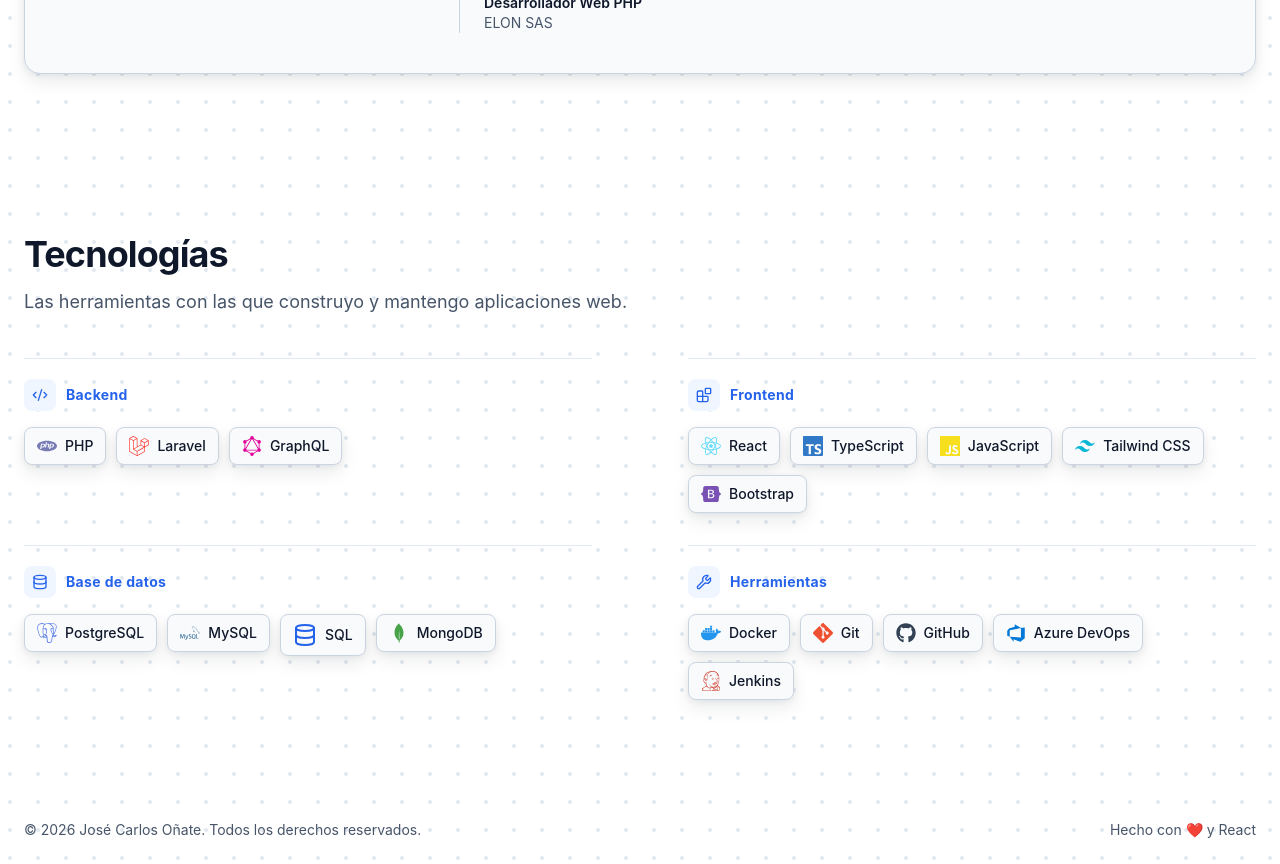
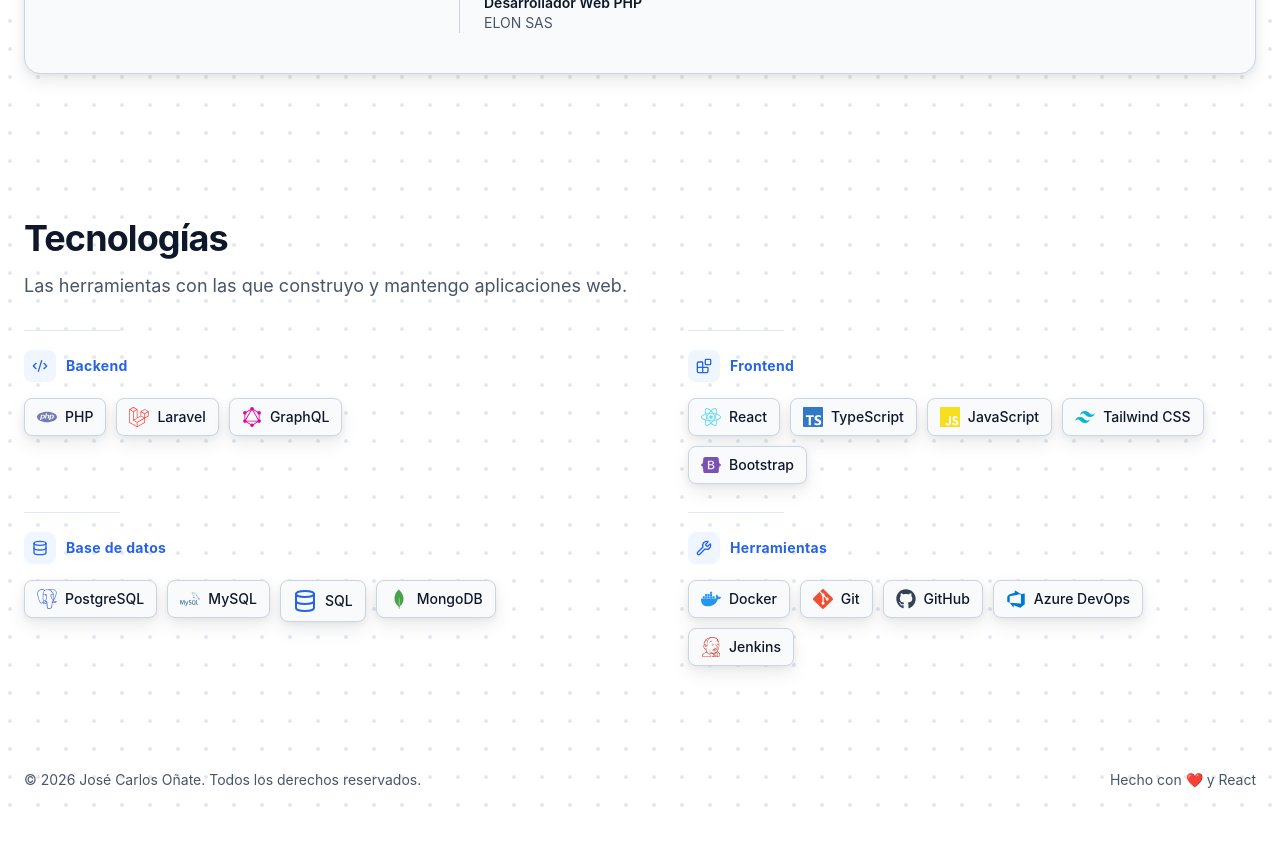
Before and after one commit to josecarlosonate/Portafolio, a React app: page / in a window 1280 px wide. Shown: the part 1220-2084 px from the top of the page. After the commit the page ends 2034 px from the top, so only its background shows below. Built offline with nearby package versions, Linux system fonts and the light colour scheme; the HTML template or start-up script is replaced by a standard one.

Commit message:
Polish technologies section spacing and dividers

```diff
--- a/src/components/Technologies.tsx
+++ b/src/components/Technologies.tsx
@@ -85,7 +85,7 @@ export default function Technologies({ language }: TechnologiesProps) {
 
     return (
         <section id="technologies" className="scroll-mt-20 text-foreground">
-            <div className="relative z-10 mx-auto w-full max-w-7xl px-6 py-20 md:py-24">
+            <div className="relative z-10 mx-auto w-full max-w-7xl px-6 py-16 md:py-20">
                 <div className="max-w-2xl">
                     <h2 className="text-3xl font-bold tracking-tight text-foreground md:text-4xl">
                         {translations.title}
@@ -95,14 +95,14 @@ export default function Technologies({ language }: TechnologiesProps) {
                     </p>
                 </div>
 
-                <div className="mt-10 grid gap-x-16 gap-y-8 md:grid-cols-2 lg:gap-x-24">
+                <div className="mt-7 grid gap-x-16 gap-y-7 md:grid-cols-2 lg:gap-x-24">
                     {groups.map((group) => {
                         const GroupIcon = group.icon;
 
                         return (
                             <div
                                 key={group.key}
-                                className="border-t border-border-subtle pt-5"
+                                className="relative pt-5 before:absolute before:left-0 before:top-0 before:h-px before:w-24 before:bg-border-subtle"
                             >
                                 <div className="flex items-center gap-2.5">
                                     <span className="flex size-8 items-center justify-center rounded-lg bg-primary-soft text-primary">
```
